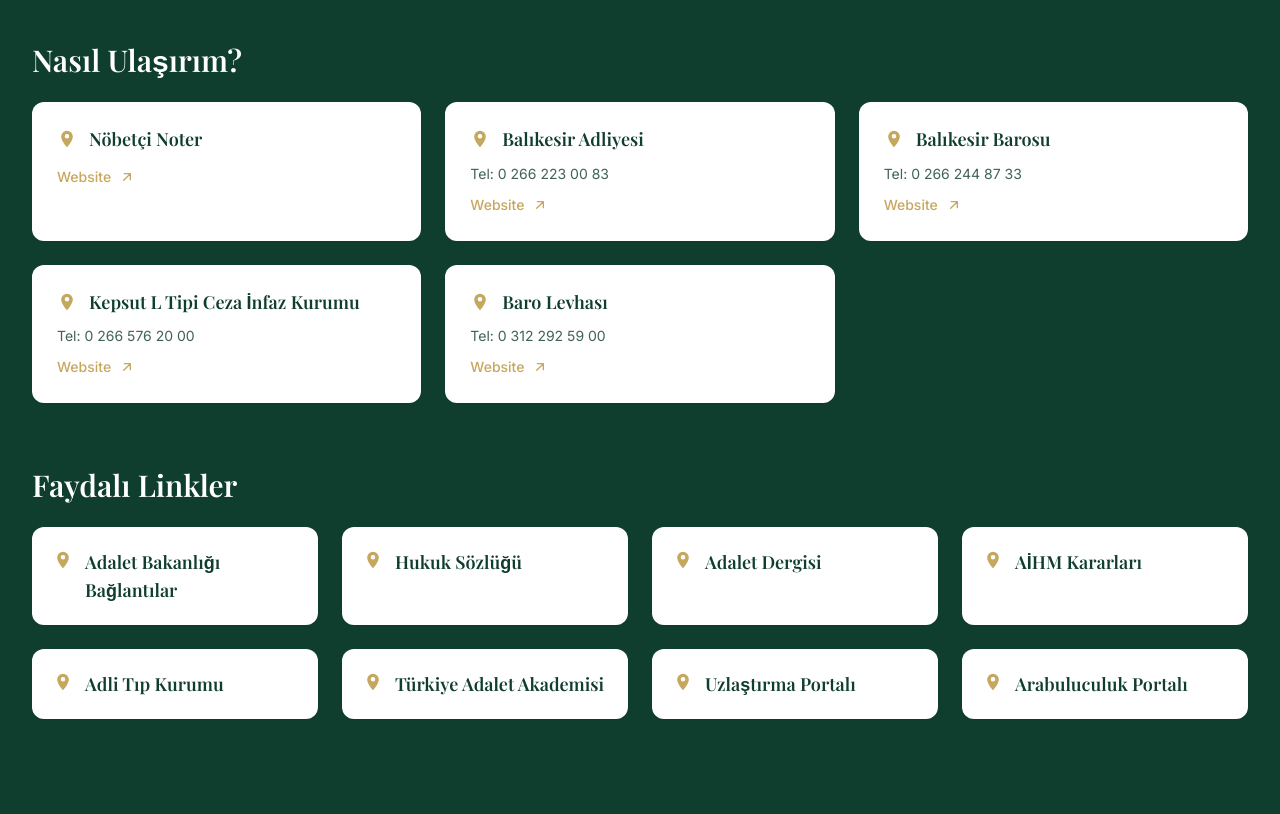
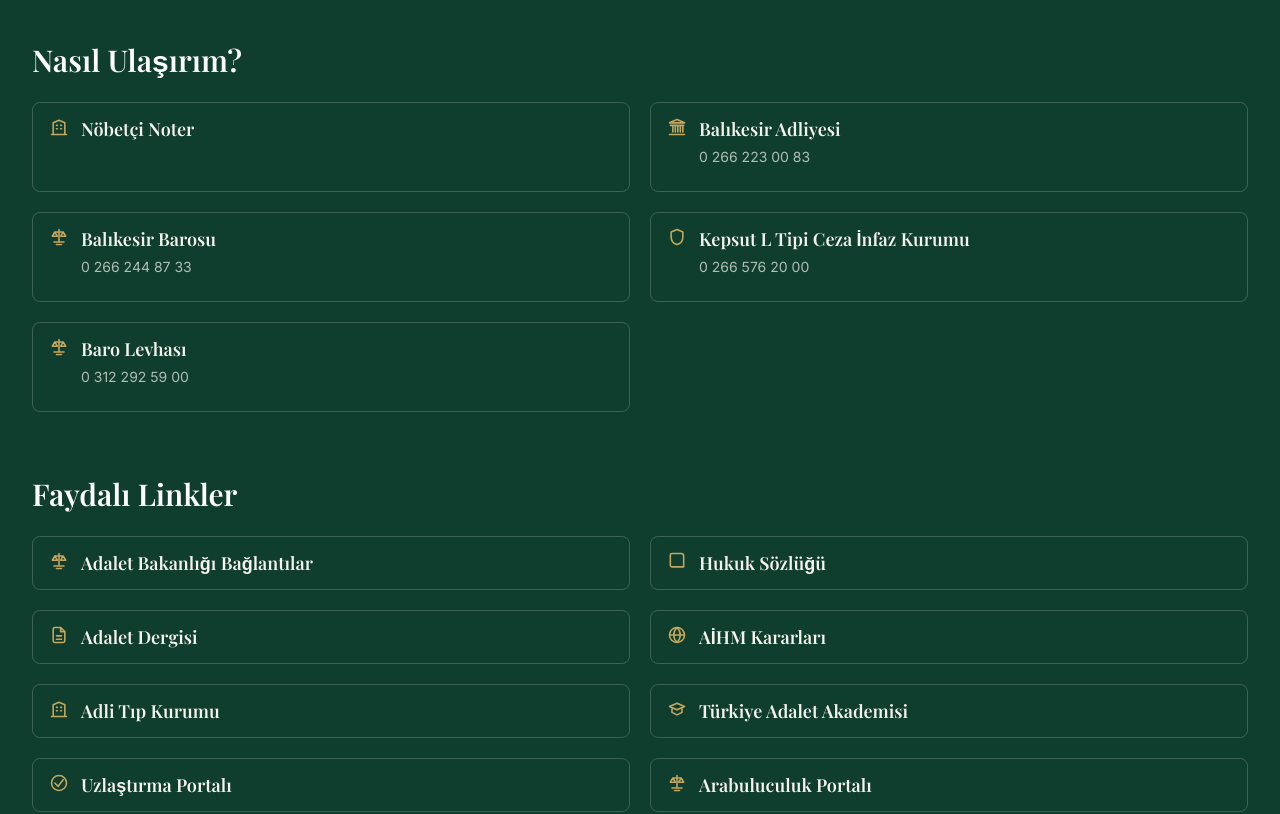
Before and after one commit to Mustafa1052/ece-nalbant-site, a Next.js app: page / in a window 1280 px wide. Shown: the part 6360-7174 px from the top of the page. Built offline with nearby package versions, Linux system fonts and the light colour scheme; a web font is replaced by a local one.

Commit message:
alan düzenlemesi

```diff
--- a/components/Contact.tsx
+++ b/components/Contact.tsx
@@ -9,27 +9,32 @@
 const institutions = [
   {
     name: 'Nöbetçi Noter',
-    website: 'https://www.tnb.org.tr',
+    href: 'https://www.tnb.org.tr',
+    icon: 'building',
   },
   {
     name: 'Balıkesir Adliyesi',
     phone: '0 266 223 00 83',
-    website: 'https://balikesir.adalet.gov.tr',
+    href: 'https://balikesir.adalet.gov.tr',
+    icon: 'courthouse',
   },
   {
     name: 'Balıkesir Barosu',
     phone: '0 266 244 87 33',
-    website: 'https://balikesirbarosu.org.tr',
+    href: 'https://balikesirbarosu.org.tr',
+    icon: 'scale',
   },
   {
     name: 'Kepsut L Tipi Ceza İnfaz Kurumu',
     phone: '0 266 576 20 00',
-    website: 'https://balikesirlik.adalet.gov.tr',
+    href: 'https://balikesirlik.adalet.gov.tr',
+    icon: 'shield',
   },
   {
     name: 'Baro Levhası',
     phone: '0 312 292 59 00',
-    website: 'https://www.barobirlik.org.tr',
+    href: 'https://www.barobirlik.org.tr',
+    icon: 'scale',
   },
 ];
 
@@ -37,36 +42,121 @@
   {
     title: 'Adalet Bakanlığı Bağlantılar',
     href: 'https://www.adalet.gov.tr/Birimler/ACM',
+    icon: 'scale',
   },
   {
     title: 'Hukuk Sözlüğü',
     href: 'https://sozluk.adalet.gov.tr',
+    icon: 'book',
   },
   {
     title: 'Adalet Dergisi',
     href: 'https://adaletdergisi.adalet.gov.tr',
+    icon: 'file',
   },
   {
     title: 'AİHM Kararları',
     href: 'https://hudoc.echr.coe.int',
+    icon: 'globe',
   },
   {
     title: 'Adli Tıp Kurumu',
     href: 'https://www.atk.gov.tr',
+    icon: 'building',
   },
   {
     title: 'Türkiye Adalet Akademisi',
     href: 'https://taa.gov.tr',
+    icon: 'graduation',
   },
   {
     title: 'Uzlaştırma Portalı',
     href: 'https://alternatifcozumler.adalet.gov.tr',
+    icon: 'handshake',
   },
   {
     title: 'Arabuluculuk Portalı',
     href: 'https://adb.adalet.gov.tr',
+    icon: 'balance-scale',
   },
 ];
+
+type ContactIcon =
+  | 'building'
+  | 'courthouse'
+  | 'scale'
+  | 'shield'
+  | 'book'
+  | 'file'
+  | 'globe'
+  | 'graduation'
+  | 'handshake'
+  | 'balance-scale';
+
+function ContactItemIcon({ icon }: { icon: ContactIcon }) {
+  if (icon === 'building') {
+    return (
+      <svg className="w-5 h-5" viewBox="0 0 24 24" fill="none" stroke="currentColor" strokeWidth="1.9">
+        <path strokeLinecap="round" strokeLinejoin="round" d="M3 21h18M5 21V7l7-3 7 3v14M9 10h1m4 0h1M9 14h1m4 0h1" />
+      </svg>
+    );
+  }
+  if (icon === 'courthouse') {
+    return (
+      <svg className="w-5 h-5" viewBox="0 0 24 24" fill="none" stroke="currentColor" strokeWidth="1.9">
+        <path strokeLinecap="round" strokeLinejoin="round" d="M3 21h18M4 10h16M12 3l9 4H3l9-4zm-5 7v8m3-8v8m3-8v8m3-8v8m3-8v8" />
+      </svg>
+    );
+  }
+  if (icon === 'scale' || icon === 'balance-scale') {
+    return (
+      <svg className="w-5 h-5" viewBox="0 0 24 24" fill="none" stroke="currentColor" strokeWidth="1.9">
+        <path strokeLinecap="round" strokeLinejoin="round" d="M12 3v15m-6 0h12M7 6h10M7 6l-3 5h6L7 6zm10 0l-3 5h6l-3-5zM9 21h6" />
+      </svg>
+    );
+  }
+  if (icon === 'shield') {
+    return (
+      <svg className="w-5 h-5" viewBox="0 0 24 24" fill="none" stroke="currentColor" strokeWidth="1.9">
+        <path strokeLinecap="round" strokeLinejoin="round" d="M12 3l7 3v6c0 5-3 8-7 9-4-1-7-4-7-9V6l7-3z" />
+      </svg>
+    );
+  }
+  if (icon === 'book') {
+    return (
+      <svg className="w-5 h-5" viewBox="0 0 24 24" fill="none" stroke="currentColor" strokeWidth="1.9">
+        <path strokeLinecap="round" strokeLinejoin="round" d="M4 5a2 2 0 012-2h11a3 3 0 013 3v13H6a2 2 0 01-2-2V5zm0 12a2 2 0 002 2h14" />
+      </svg>
+    );
+  }
+  if (icon === 'file') {
+    return (
+      <svg className="w-5 h-5" viewBox="0 0 24 24" fill="none" stroke="currentColor" strokeWidth="1.9">
+        <path strokeLinecap="round" strokeLinejoin="round" d="M14 3H7a2 2 0 00-2 2v14a2 2 0 002 2h10a2 2 0 002-2V8l-5-5zM14 3v5h5M9 13h6M9 17h6" />
+      </svg>
+    );
+  }
+  if (icon === 'globe') {
+    return (
+      <svg className="w-5 h-5" viewBox="0 0 24 24" fill="none" stroke="currentColor" strokeWidth="1.9">
+        <path strokeLinecap="round" strokeLinejoin="round" d="M12 3a9 9 0 100 18 9 9 0 000-18zm0 0c2.5 2.4 3.8 5.6 4 9-.2 3.4-1.5 6.6-4 9m0-18C9.5 5.4 8.2 8.6 8 12c.2 3.4 1.5 6.6 4 9m-8-9h16" />
+      </svg>
+    );
+  }
+  if (icon === 'graduation') {
+    return (
+      <svg className="w-5 h-5" viewBox="0 0 24 24" fill="none" stroke="currentColor" strokeWidth="1.9">
+        <path strokeLinecap="round" strokeLinejoin="round" d="M3 9l9-4 9 4-9 4-9-4zm3 3v4l6 3 6-3v-4" />
+      </svg>
+    );
+  }
+
+  return (
+    <svg className="w-5 h-5" viewBox="0 0 24 24" fill="none" stroke="currentColor" strokeWidth="1.9">
+      <path strokeLinecap="round" strokeLinejoin="round" d="M7 12l4 4 6-8M12 3a9 9 0 100 18 9 9 0 000-18z" />
+    </svg>
+  );
+}
 
 export function Contact() {
   const [sent, setSent] = useState(false);
@@ -264,41 +354,31 @@
             Nasıl Ulaşırım?
           </h3>
 
-          <div className="grid grid-cols-1 md:grid-cols-2 lg:grid-cols-3 gap-6">
+          <div className="grid grid-cols-1 md:grid-cols-2 gap-4 md:gap-5">
             {institutions.map((institution) => (
-              <div
+              <a
                 key={institution.name}
-                className="bg-white rounded-xl p-5 md:p-6 border border-white/20 shadow-sm"
+                href={institution.href}
+                target="_blank"
+                rel="noopener noreferrer"
+                className="group rounded-lg px-4 py-3 border border-cream/20 hover:border-accent/60 hover:border-l-4 transition-all"
               >
                 <div className="flex items-start gap-3 mb-3">
                   <span className="text-accent mt-0.5">
-                    <svg className="w-5 h-5" viewBox="0 0 24 24" fill="currentColor" aria-hidden="true">
-                      <path d="M12 2a7 7 0 00-7 7c0 4.97 6.08 11.95 6.34 12.24a.9.9 0 001.32 0C12.92 20.95 19 13.97 19 9a7 7 0 00-7-7zm0 9.5A2.5 2.5 0 1112 6a2.5 2.5 0 010 5.5z" />
-                    </svg>
+                    <ContactItemIcon icon={institution.icon} />
                   </span>
-                  <h4 className="font-serif text-lg font-semibold text-primary leading-snug">
+                  <div>
+                    <h4 className="font-serif text-base md:text-lg font-semibold text-cream leading-snug group-hover:underline decoration-accent">
                     {institution.name}
-                  </h4>
+                    </h4>
+                    {institution.phone && (
+                      <p className="text-cream/70 text-sm mt-1">
+                        {institution.phone}
+                      </p>
+                    )}
+                  </div>
                 </div>
-
-                {institution.phone && (
-                  <p className="text-primary-dark/80 text-sm mb-2">
-                    Tel: {institution.phone}
-                  </p>
-                )}
-
-                <a
-                  href={institution.website}
-                  target="_blank"
-                  rel="noopener noreferrer"
-                  className="inline-flex items-center gap-2 text-sm font-medium text-accent hover:text-accent/80 transition-colors"
-                >
-                  Website
-                  <svg className="w-4 h-4" viewBox="0 0 24 24" fill="none" stroke="currentColor" strokeWidth="2">
-                    <path strokeLinecap="round" strokeLinejoin="round" d="M7 17L17 7M8 7h9v9" />
-                  </svg>
-                </a>
-              </div>
+              </a>
             ))}
           </div>
         </motion.div>
@@ -313,21 +393,19 @@
             Faydalı Linkler
           </h3>
 
-          <div className="grid grid-cols-1 md:grid-cols-2 lg:grid-cols-4 gap-6">
+          <div className="grid grid-cols-1 md:grid-cols-2 gap-4 md:gap-5">
             {usefulLinks.map((linkItem) => (
               <a
                 key={linkItem.title}
                 href={linkItem.href}
                 target="_blank"
                 rel="noopener noreferrer"
-                className="bg-white rounded-xl p-5 border border-white/20 shadow-sm inline-flex items-start gap-3 text-primary hover:text-accent/80 transition-colors"
+                className="group rounded-lg px-4 py-3 border border-cream/20 hover:border-accent/60 hover:border-l-4 inline-flex items-start gap-3 transition-all"
               >
                 <span className="text-accent mt-0.5">
-                  <svg className="w-5 h-5" viewBox="0 0 24 24" fill="currentColor" aria-hidden="true">
-                    <path d="M12 2a7 7 0 00-7 7c0 4.97 6.08 11.95 6.34 12.24a.9.9 0 001.32 0C12.92 20.95 19 13.97 19 9a7 7 0 00-7-7zm0 9.5A2.5 2.5 0 1112 6a2.5 2.5 0 010 5.5z" />
-                  </svg>
+                  <ContactItemIcon icon={linkItem.icon} />
                 </span>
-                <span className="font-serif text-base md:text-lg font-semibold leading-snug">
+                <span className="font-serif text-base md:text-lg font-semibold leading-snug text-cream group-hover:underline decoration-accent">
                   {linkItem.title}
                 </span>
               </a>
```
